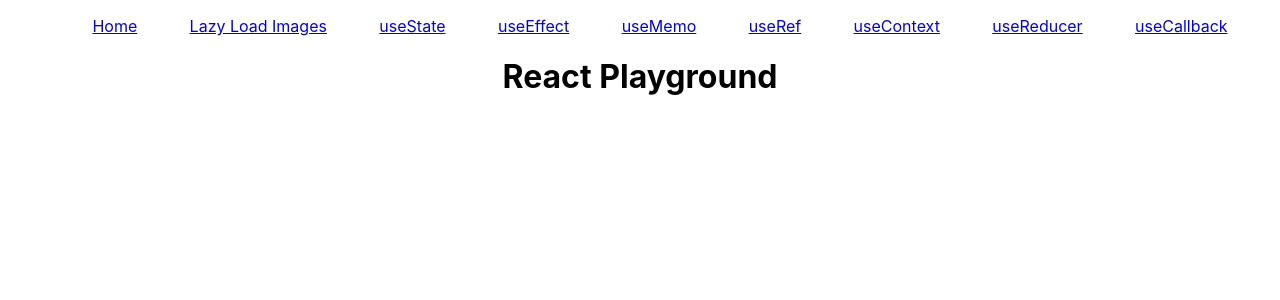
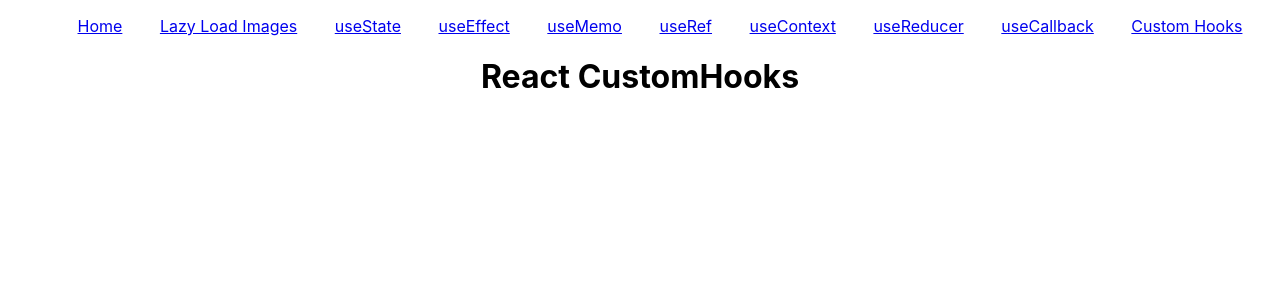
Before and after one commit to azharimm/react-playground, a React (Create React App) app: page /custom-hooks in a window 1280 px wide. Shown: the top 300 px of the page. Built offline with nearby package versions, Linux system fonts and the light colour scheme; no server answers.

Commit message:
+ custom hooks page

```diff
--- a/src/App.js
+++ b/src/App.js
@@ -10,6 +10,7 @@ import UseRefPage from './pages/useRefPage'
 import UseContextPage from './pages/useContextPage'
 import UseReducerPage from './pages/useReducerPage'
 import UseCallbackPage from './pages/useCallbackPage'
+import CustomHooksPage from './pages/CustomHooksPage'
 
 import "./App.css";
 
@@ -43,6 +44,9 @@ function App() {
                     <Route path="/use-callback">
                         <UseCallbackPage />
                     </Route>
+                    <Route path="/custom-hooks">
+                        <CustomHooksPage />
+                    </Route>
                     <Route path="/">
                         <Home />
                     </Route>
--- a/src/components/Navbar.js
+++ b/src/components/Navbar.js
@@ -32,6 +32,9 @@ const Navbar = (props) => {
                 <li>
                     <Link to="/use-callback">useCallback</Link>
                 </li>
+                <li>
+                    <Link to="/custom-hooks">Custom Hooks</Link>
+                </li>
             </ul>
         </nav>
     )
--- /dev/null
+++ b/src/pages/CustomHooksPage.js
@@ -0,0 +1,11 @@
+import React from 'react'
+
+const CustomHooksPage = (props) => {
+    return (
+        <div>
+            <h1 className="text-center">React CustomHooks</h1>
+        </div>
+    )
+}
+
+export default CustomHooksPage
--- a/src/pages/useReducerPage.js
+++ b/src/pages/useReducerPage.js
@@ -18,7 +18,7 @@ function reducer(todos, action) {
             });
         case ACTIONS.DELETE_TODO:
             return todos.filter((todo) => {
-                return todo.id != action.payload.id;
+                return todo.id !== action.payload.id;
             });
         default:
             return todos;
```
Also changed, not shown: 1 other file (tests, documents, lock files or other folders).
